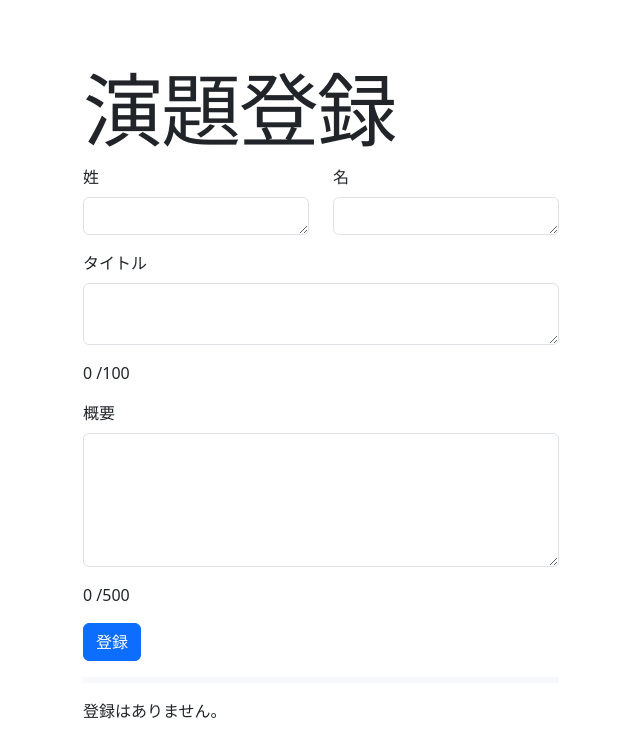
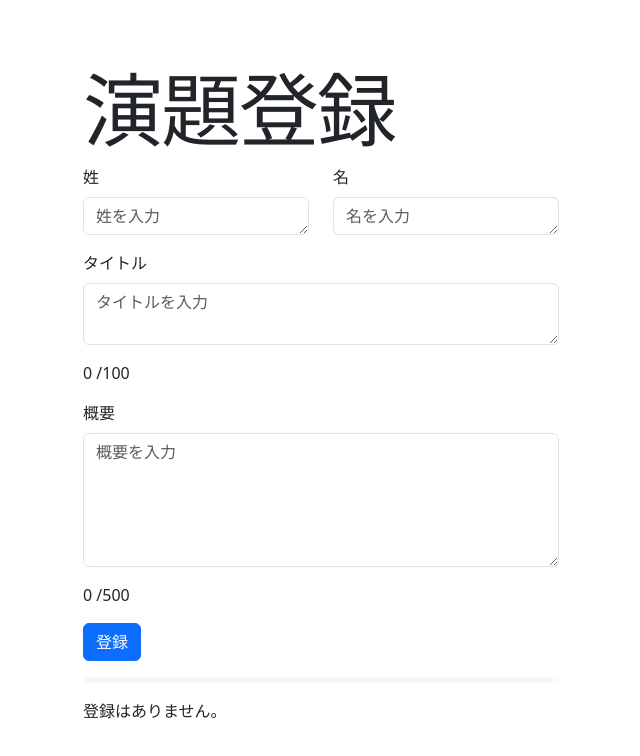
Before and after one commit to koguchi-e/reack-hooks-practice, a React (Vite) app: page / in a window 1280 px wide. Shown: the top 756 px of the page, without its empty margins (319-959 px from the left). Built offline with nearby package versions, Linux system fonts and the light colour scheme.

Commit message:
TextAreaFieldにplaceholderを追加

```diff
--- a/src/components/TextAreaField.jsx
+++ b/src/components/TextAreaField.jsx
@@ -1,4 +1,12 @@
-export function TextAreaField({ label, id, value, onChange, error,rows }) {
+export function TextAreaField({
+  label,
+  id,
+  value,
+  onChange,
+  placeholder,
+  error,
+  rows,
+}) {
   return (
     <>
       <label htmlFor={id} className="form-label">
@@ -8,8 +16,9 @@ export function TextAreaField({ label, id, value, onChange, error,rows }) {
         id={id}
         value={value}
         onChange={onChange}
+        placeholder={placeholder}
+        rows={rows}
         className="form-control"
-        rows={rows}
       ></textarea>
       {error && <p className="text-danger">{error}</p>}
     </>
```
